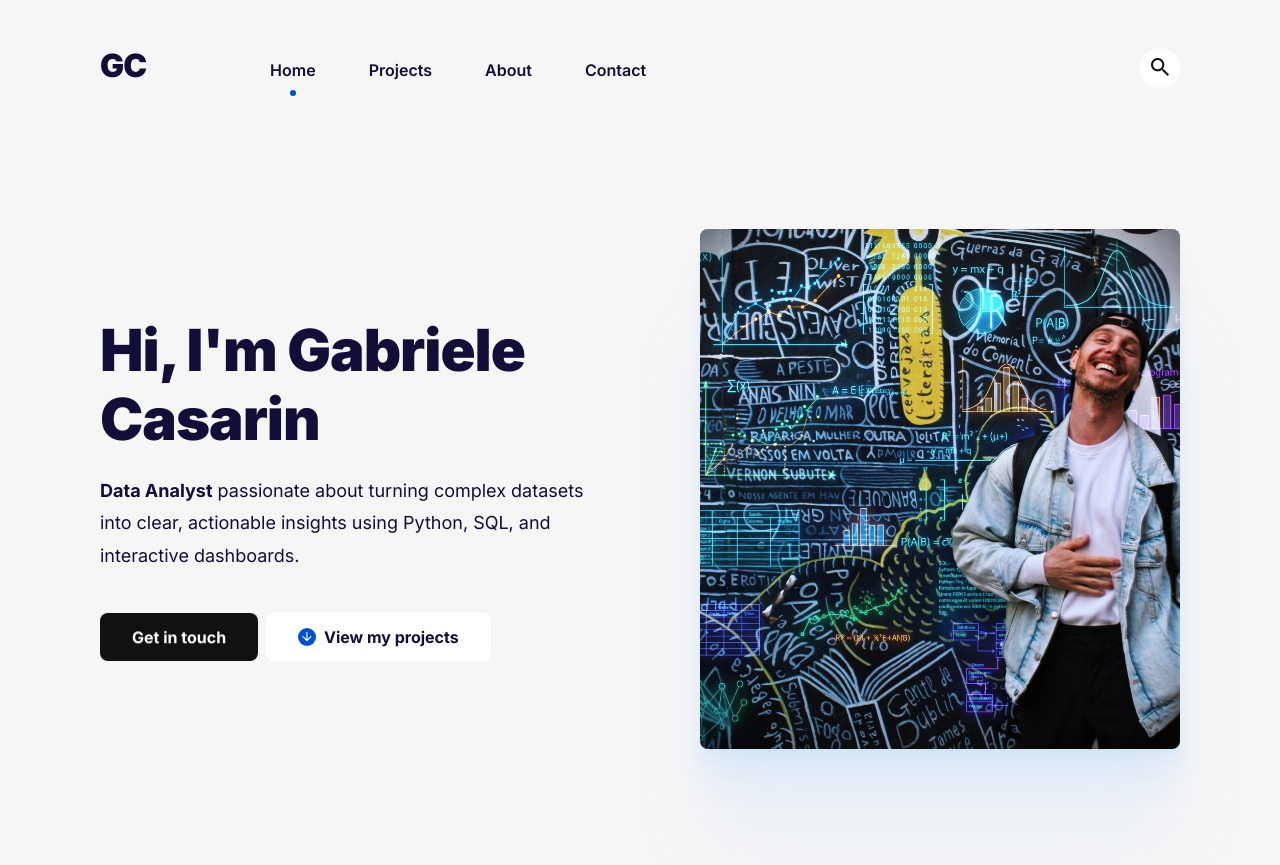
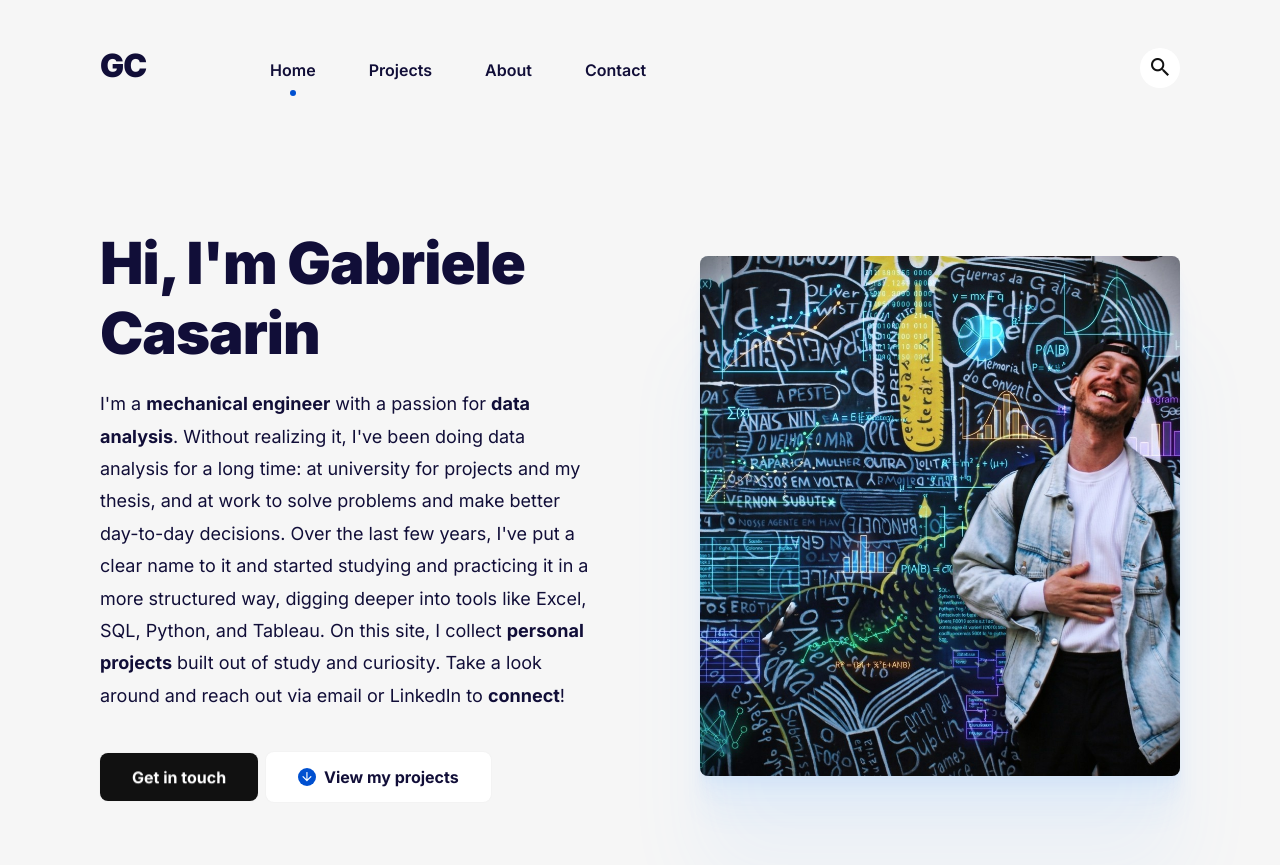
Before and after one commit to gcasarin/gcasarin.github.io, a Jekyll site: the page built from index.html, in a window 1280 px wide and 900 px high. Shown: the top 865 px of the window. Built offline with Jekyll 4.4.1, drawn with Linux system fonts in a browser that asks for light colours.

Commit message:
Revise hero description in settings.yml
Updated hero description to reflect background in mechanical engineering and data analysis.

```diff
--- a/_data/settings.yml
+++ b/_data/settings.yml
@@ -36,7 +36,7 @@ footer_menu__settings:
 # Hero settings
 hero__settings:
   title: "Hi, I'm Gabriele Casarin"
-  description_html: "<strong>Data Analyst</strong> passionate about turning complex datasets into clear, actionable insights using Python, SQL, and interactive dashboards."
+  description_html: "I'm a <strong>mechanical engineer</strong> with a passion for <strong>data analysis</strong>. Without realizing it, I've been doing data analysis for a long time: at university for projects and my thesis, and at work to solve problems and make better day-to-day decisions. Over the last few years, I've put a clear name to it and started studying and practicing it in a more structured way, digging deeper into tools like Excel, SQL, Python, and Tableau. On this site, I collect <strong>personal projects</strong> built out of study and curiosity. Take a look around and reach out via email or LinkedIn to <strong>connect</strong>!"
   image: "/images/cover_image_portfolio.jpeg"
   image_alt: "Gabriele Casarin's picture"
   cta_button: "Get in touch"
```
